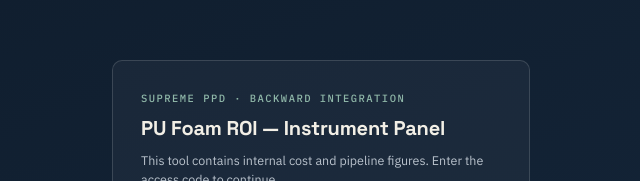
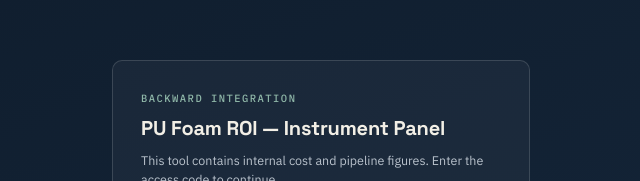
Before and after one commit to Holycipher/Pu-foam-roi-calculator, a React (Vite) app: page / in a window 1280 px wide. Shown: the part 226-407 px from the top of the page, without its empty margins (319-959 px from the left). Built offline with nearby package versions, Linux system fonts and the light colour scheme.

Commit message:
Remove 'Supreme PPD' from eyebrow text

```diff
--- a/src/App.jsx
+++ b/src/App.jsx
@@ -427,7 +427,7 @@
         .roi-gate__btn:hover { background:#25836C; }
       `}</style>
       <form className="roi-gate__card" onSubmit={handleSubmit}>
-        <div className="roi-gate__eyebrow">Supreme PPD · Backward Integration</div>
+        <div className="roi-gate__eyebrow"> Backward Integration</div>
         <h1 className="roi-gate__title">PU Foam ROI — Instrument Panel</h1>
         <p className="roi-gate__sub">This tool contains internal cost and pipeline figures. Enter the access code to continue.</p>
         <input
```
